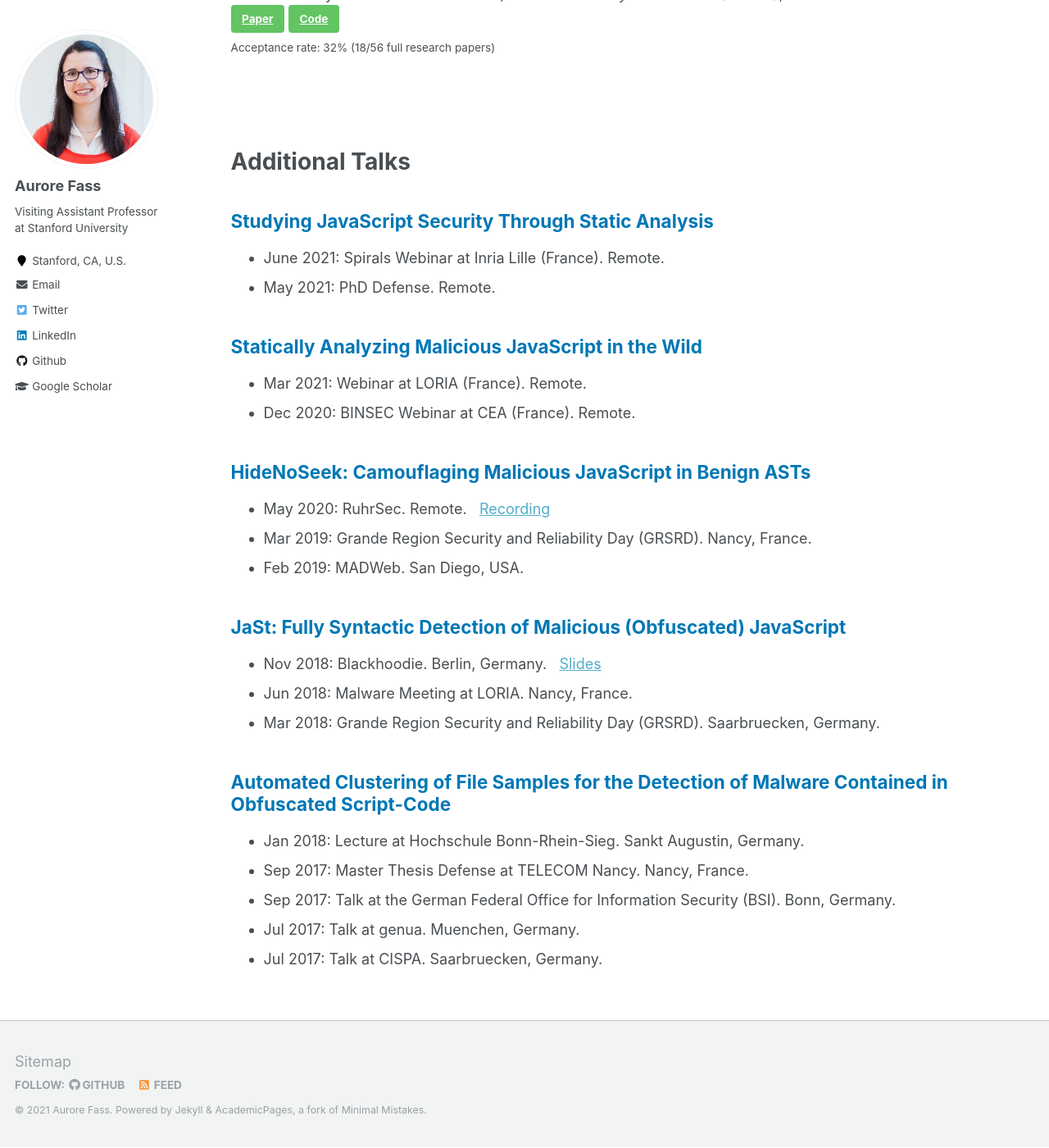
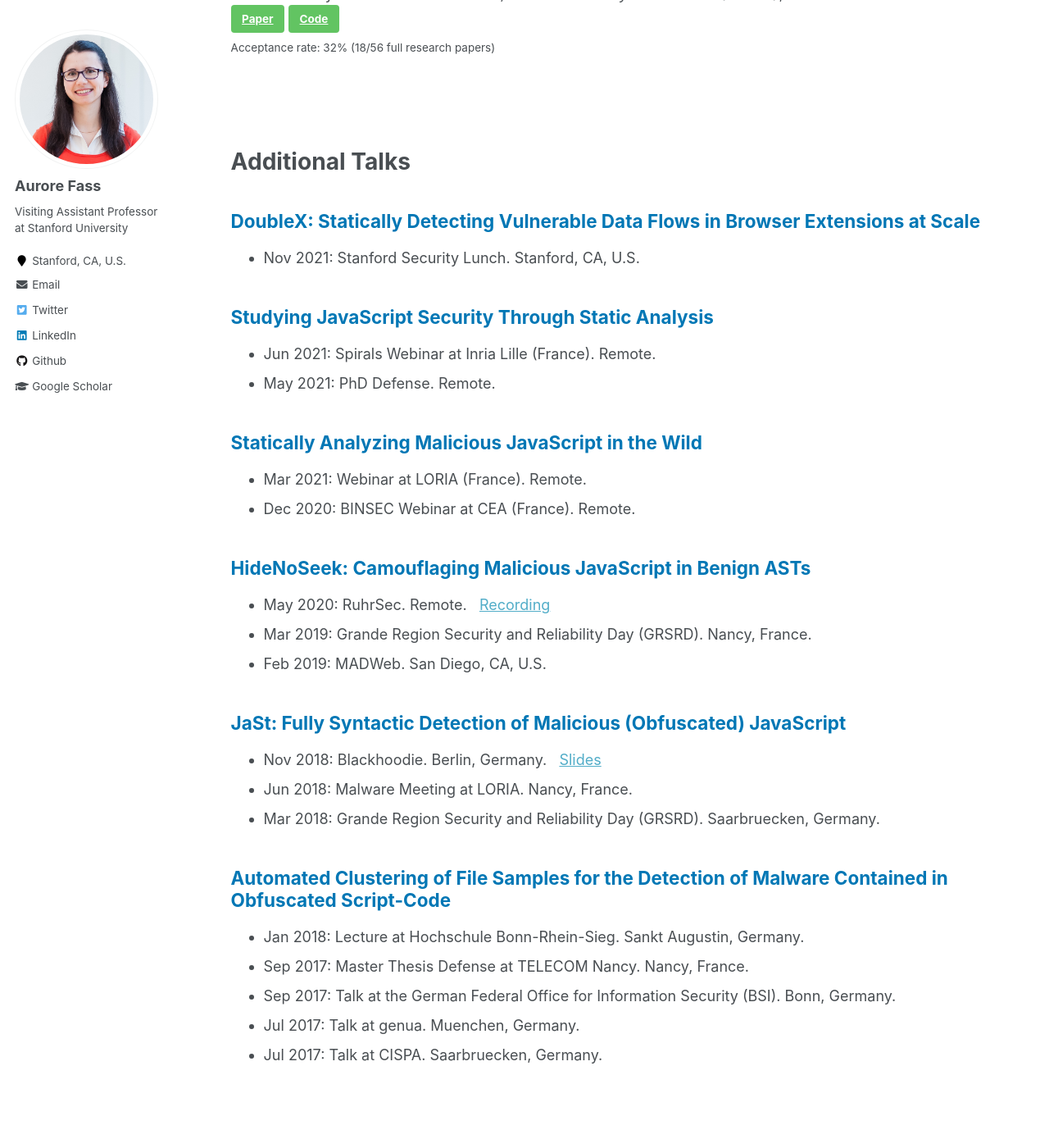
Before and after one commit to Aurore54F/aurore54f.github.io, a Jekyll site: the page built from _pages/publications.md, in a window 1280 px wide and 1400 px high, scrolled down 1199 px. Shown: the whole window at 82% size. Built offline with Jekyll 4.4.1, drawn with Linux system fonts in a browser that asks for light colours; some of the changed text lies outside the part shown.

Commit message:
Updated talks

```diff
--- a/_pages/publications.md
+++ b/_pages/publications.md
@@ -27,10 +27,13 @@ author_profile: true
 </p>
 
 
+## <span style="color:rgb(0, 119, 181)"> DoubleX: Statically Detecting Vulnerable Data Flows in Browser Extensions at Scale  </span>
+* Nov 2021: Stanford Security Lunch. Stanford, CA, U.S.
+
 
 ## <span style="color:rgb(0, 119, 181)"> Studying JavaScript Security Through Static Analysis </span>
 
-* June 2021: Spirals Webinar at Inria Lille (France). Remote.
+* Jun 2021: Spirals Webinar at Inria Lille (France). Remote.
 * May 2021: PhD Defense. Remote.
 
 
@@ -44,7 +47,7 @@ author_profile: true
 
 * May 2020: RuhrSec. Remote. &nbsp; [Recording](https://www.youtube.com/watch?v=hhyXRRdjbls)
 * Mar 2019: Grande Region Security and Reliability Day (GRSRD). Nancy, France.
-* Feb 2019: MADWeb. San Diego, USA.
+* Feb 2019: MADWeb. San Diego, CA, U.S.
 
 
 ## <span style="color:rgb(0, 119, 181)"> JaSt: Fully Syntactic Detection of Malicious (Obfuscated) JavaScript </span>
@@ -61,3 +64,17 @@ author_profile: true
 * Sep 2017: Talk at the German Federal Office for Information Security (BSI). Bonn, Germany.
 * Jul 2017: Talk at genua. Muenchen, Germany.
 * Jul 2017: Talk at CISPA. Saarbruecken, Germany.
+
+
+
+<style>
+  .bottom-one {margin-bottom: 1cm;}
+  .bottom-two {margin-bottom: 3cm;}
+</style>
+
+<p class="bottom-two">
+<h1 class="page__title">Non-Academic Talks</h1>
+</p>
+
+* Sep 2021: Inspiring career path speech (~400 people) at TELECOM Nancy 30th anniversary (France). Remote.
+* Dec 2017: Valedictorian speech (~500 people) at TELECOM Nancy graduation ceremony. Nancy, France.
```
